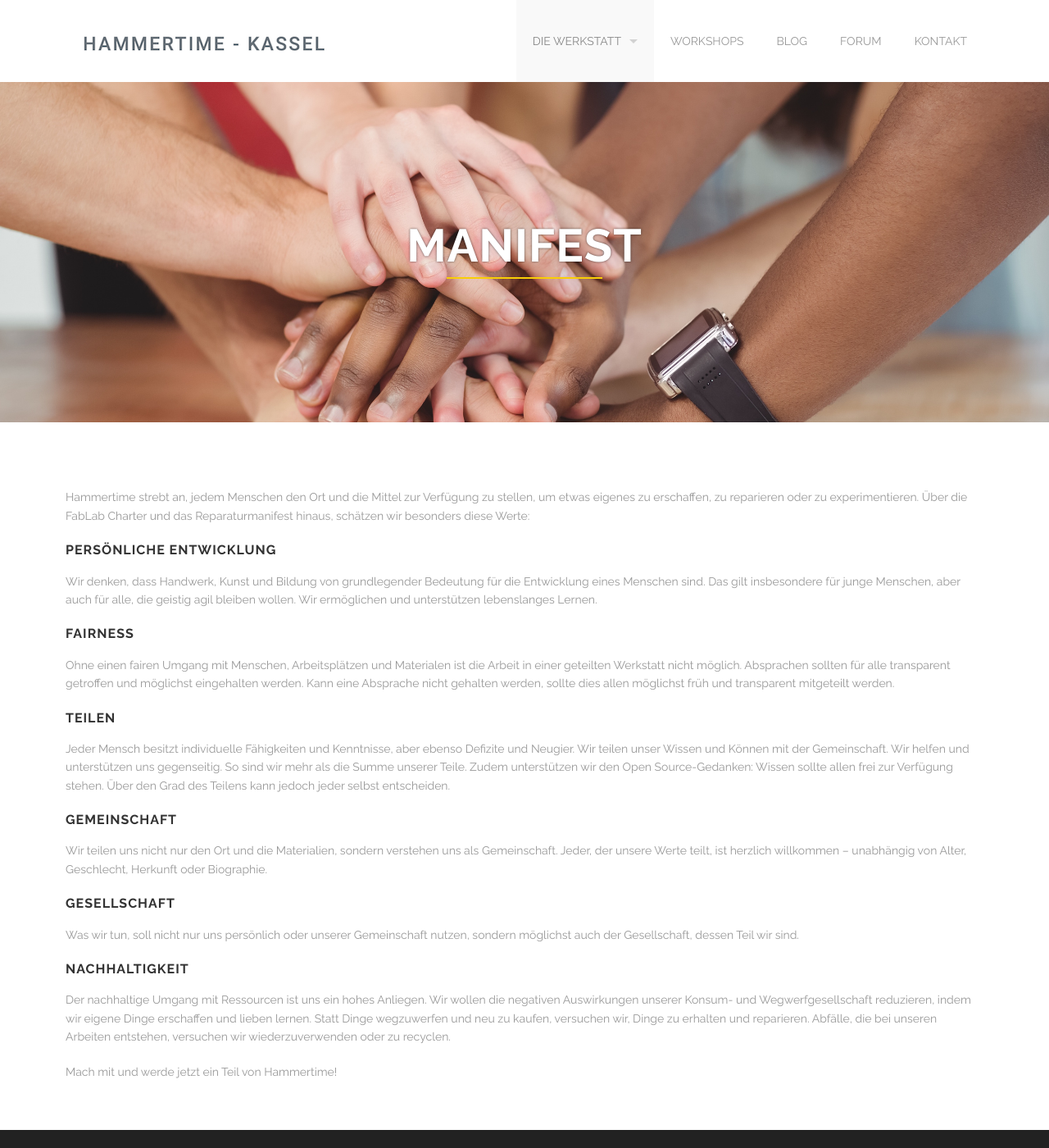
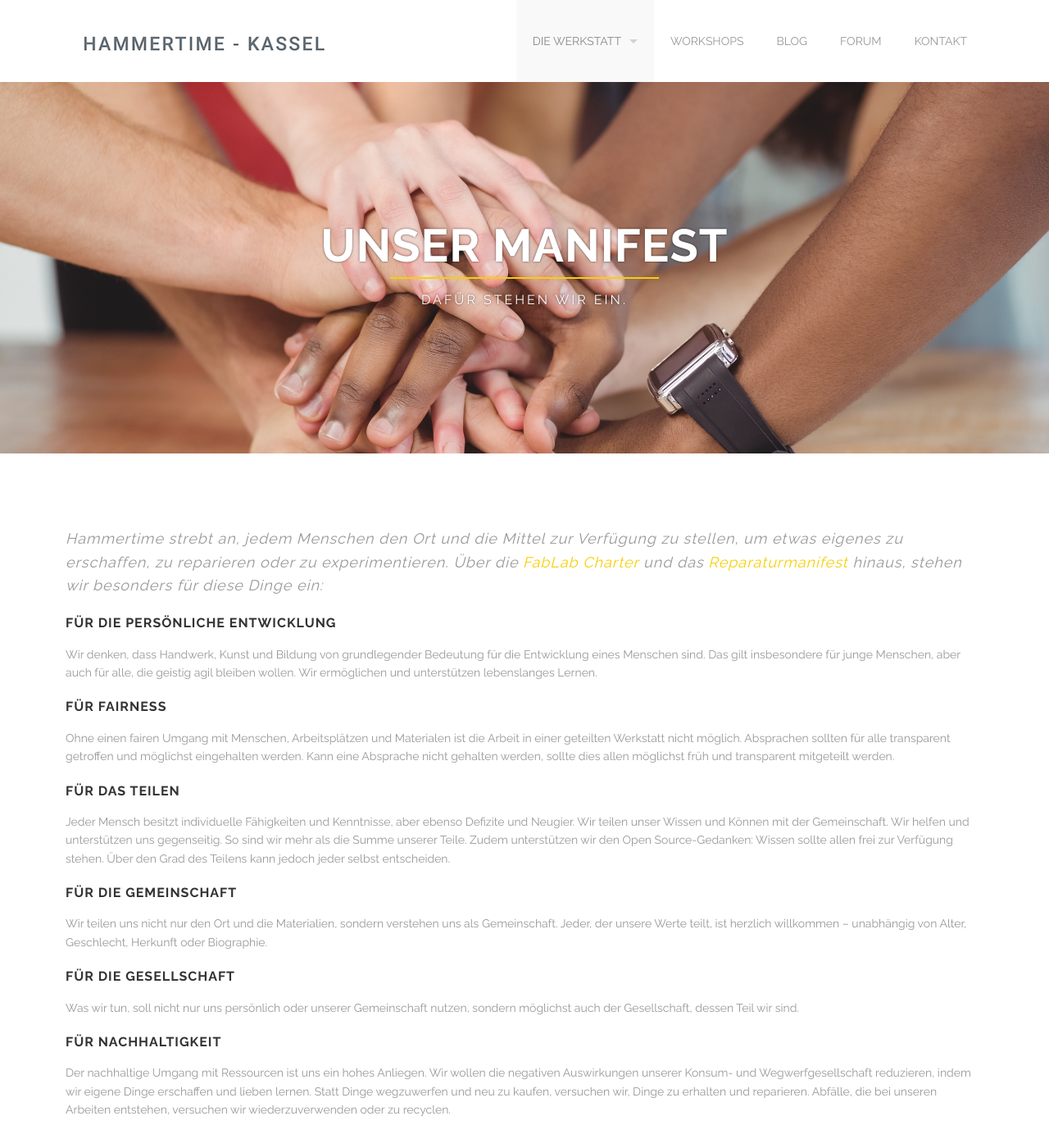
Before and after one commit to Hammertime-Kassel/htks, a Jekyll site: the page built from manifesto.html, in a window 1280 px wide and 1400 px high. Shown: the whole window at 82% size. Built offline with Jekyll 4.4.1, drawn with Linux system fonts in a browser that asks for light colours.

Commit message:
update manifesto

```diff
--- a/manifesto.html
+++ b/manifesto.html
@@ -1,6 +1,8 @@
 ---
 layout: default
 title: Manifest
+long_title: Unser Manifest
+tagline: Dafür stehen wir ein.
 section_id: about
 ---
 
@@ -8,7 +10,7 @@ section_id: about
   <div class='four spacing'></div>
   <div class='row'>
     <div class='twelve columns shadow-text'>
-      {% include section-header.html title="Manifest" color="#fff" class="big" %}
+      {% include section-header.html title=page.long_title tagline=page.tagline color="#fff" class="big" %}
     </div>
   </div>
   <div class='four spacing'></div>
@@ -16,21 +18,36 @@ section_id: about
 </div>
 
 <div class='full'>
+
+	<div class='row modCallToAction'>
+		<p>Hammertime strebt an, jedem Menschen den Ort und die Mittel zur Verfügung zu stellen, um etwas eigenes zu erschaffen, zu reparieren oder zu experimentieren. Über die <a href="http://fabfoundation.org/the-fab-charter/" target="_blank">FabLab Charter</a> und das <a href="https://de.ifixit.com/Manifesto" target="_blank">Reparaturmanifest</a> hinaus, stehen wir besonders für diese Dinge ein:</p>
+	</div>
+
   	<div class='row'>
-	  <p>Hammertime strebt an, jedem Menschen den Ort und die Mittel zur Verfügung zu stellen, um etwas eigenes zu erschaffen, zu reparieren oder zu experimentieren. Über die FabLab Charter und das Reparaturmanifest hinaus, schätzen wir besonders diese Werte:</p>
-	  <h3>PERSÖNLICHE ENTWICKLUNG</h3>
+		<h3 class="special-title">Für die persönliche Entwicklung</h3>
 		<p>Wir denken, dass Handwerk, Kunst und Bildung von grundlegender Bedeutung für die Entwicklung eines Menschen sind. Das gilt insbesondere für junge Menschen, aber auch für alle, die geistig agil bleiben wollen. Wir ermöglichen und unterstützen lebenslanges Lernen.</p>
-	  <h3>FAIRNESS</h3>
+
+		<h3 class="special-title">Für Fairness</h3>
 		  <p>Ohne einen fairen Umgang mit Menschen, Arbeitsplätzen und Materialen ist die Arbeit in einer geteilten Werkstatt nicht möglich. Absprachen sollten für alle transparent getroffen und möglichst eingehalten werden. Kann eine Absprache nicht gehalten werden, sollte dies allen möglichst früh und transparent mitgeteilt werden.</p>
-	  <h3>TEILEN</h3>
+
+		<h3 class="special-title">Für das Teilen</h3>
 		<p>Jeder Mensch besitzt individuelle Fähigkeiten und Kenntnisse, aber ebenso Defizite und Neugier. Wir teilen unser Wissen und Können mit der Gemeinschaft. Wir helfen und unterstützen uns gegenseitig. So sind wir mehr als die Summe unserer Teile. Zudem unterstützen wir den Open Source-Gedanken: Wissen sollte allen frei zur Verfügung stehen. Über den Grad des Teilens kann jedoch jeder selbst entscheiden.</p>
-	  <h3>GEMEINSCHAFT</h3>
+
+		<h3 class="special-title">Für die Gemeinschaft</h3>
 		<p>Wir teilen uns nicht nur den Ort und die Materialien, sondern verstehen uns als Gemeinschaft. Jeder, der unsere Werte teilt, ist herzlich willkommen – unabhängig von Alter, Geschlecht, Herkunft oder Biographie.</p>
-	  <h3>GESELLSCHAFT</h3>
+
+		<h3 class="special-title">Für die Gesellschaft</h3>
 		<p>Was wir tun, soll nicht nur uns persönlich oder unserer Gemeinschaft nutzen, sondern möglichst auch der Gesellschaft, dessen Teil wir sind.</p>
-	  <h3>NACHHALTIGKEIT</h3>
+
+		<h3 class="special-title">Für Nachhaltigkeit</h3>
 		<p>Der nachhaltige Umgang mit Ressourcen ist uns ein hohes Anliegen. Wir wollen die negativen Auswirkungen unserer Konsum- und Wegwerfgesellschaft reduzieren, indem wir eigene Dinge erschaffen und lieben lernen. Statt Dinge wegzuwerfen und neu zu kaufen, versuchen wir, Dinge zu erhalten und reparieren. Abfälle, die bei unseren Arbeiten entstehen, versuchen wir wiederzuverwenden oder zu recyclen.</p>
+	</div>
+
+	<div class='row modCallToAction'>
 		<p>Mach mit und werde jetzt ein Teil von Hammertime!</p>
+	</div>
+
+  </div>
   </div>
 </div>
 <div class='spacing'></div>
```
Lines whose indentation alone changed are shown as unchanged.
